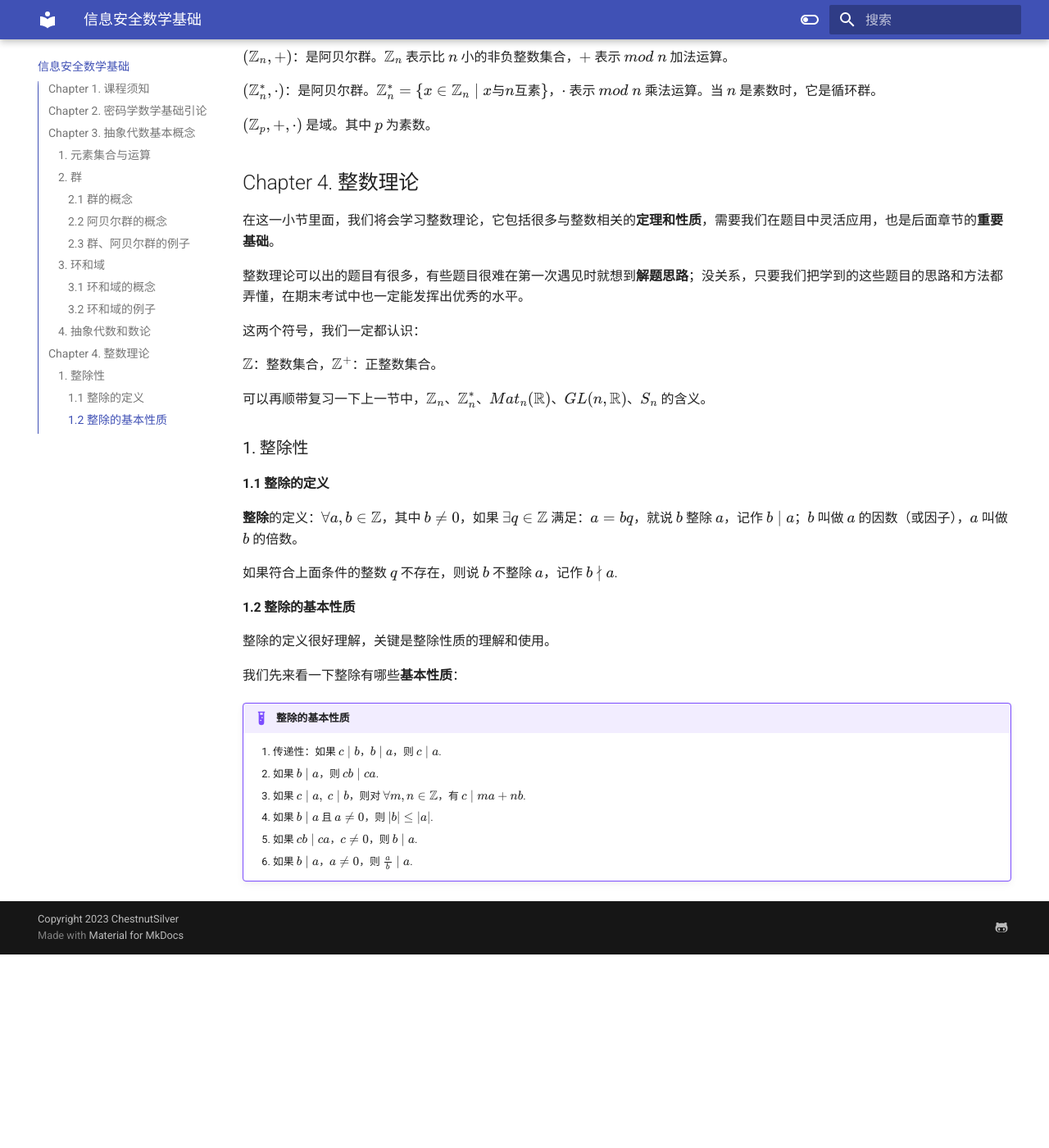
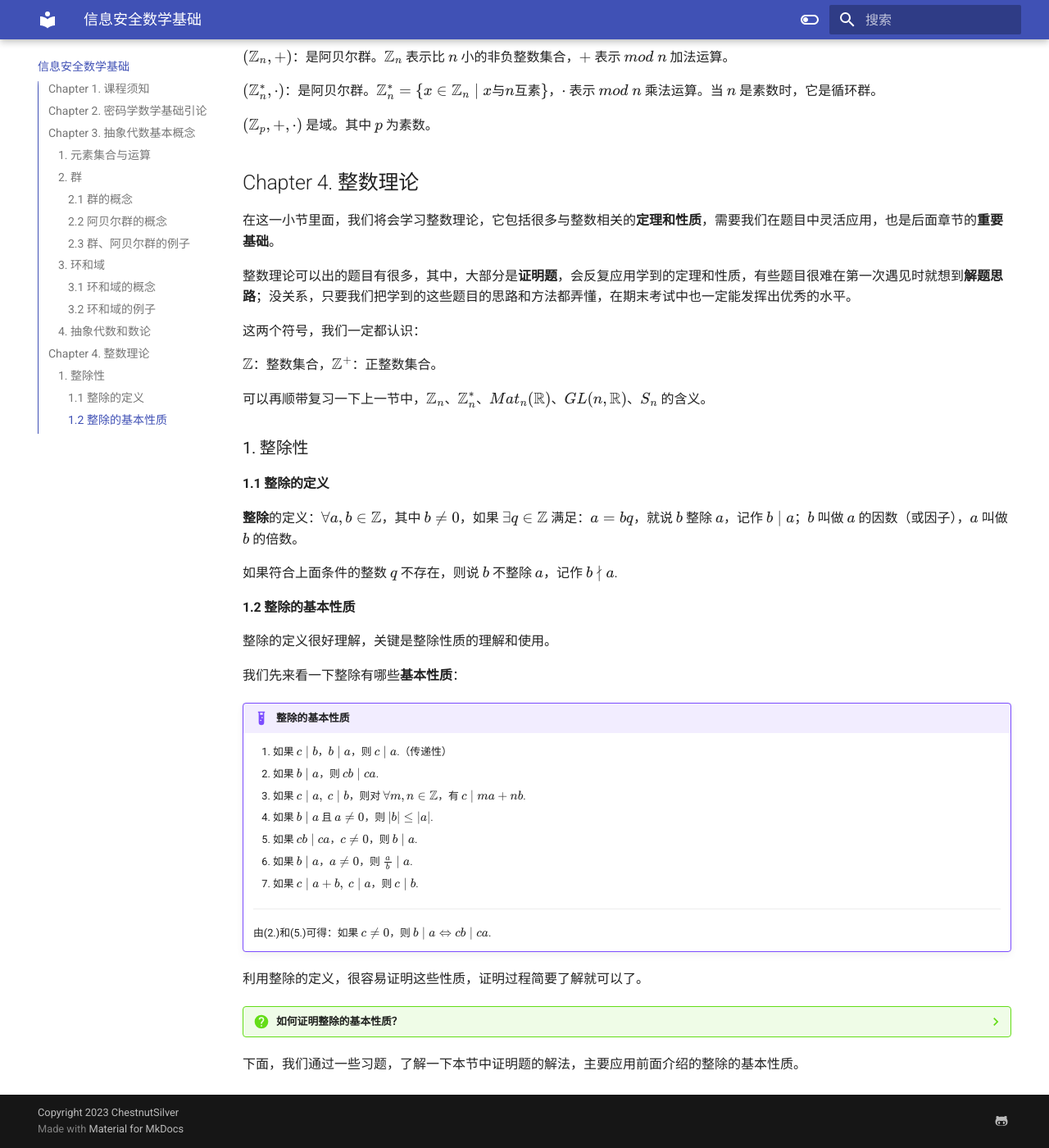
Before and after one commit to ChestnutSilver/TJIS-My-Helloworld, an MkDocs documentation site: the page built from docs/信息安全数学基础.md, in a window 1280 px wide and 1400 px high, scrolled down 4935 px. Shown: the whole window at 82% size. Built offline with MkDocs 1.6.1 and Material for MkDocs 9.7.7, drawn with Linux system fonts in a browser that asks for light colours; before the commit the page ends 6099 px from its top, so only the background shows below that.

Commit message:
Update 信息安全数学基础.md

```diff
--- a/docs/信息安全数学基础.md
+++ b/docs/信息安全数学基础.md
@@ -460,7 +460,7 @@
 
 在这一小节里面，我们将会学习整数理论，它包括很多与整数相关的**定理和性质**，需要我们在题目中灵活应用，也是后面章节的**重要基础**。
 
-整数理论可以出的题目有很多，有些题目很难在第一次遇见时就想到**解题思路**；没关系，只要我们把学到的这些题目的思路和方法都弄懂，在期末考试中也一定能发挥出优秀的水平。
+整数理论可以出的题目有很多，其中，大部分是**证明题**，会反复应用学到的定理和性质，有些题目很难在第一次遇见时就想到**解题思路**；没关系，只要我们把学到的这些题目的思路和方法都弄懂，在期末考试中也一定能发挥出优秀的水平。
 
 这两个符号，我们一定都认识：
 
@@ -484,9 +484,60 @@
 
 !!! example "整除的基本性质"
 
-    1. 传递性：如果 $c\mid b$，$b\mid a$，则 $c\mid a$.
+    1. 如果 $c\mid b$，$b\mid a$，则 $c\mid a$.（传递性）
     2. 如果 $b\mid a$，则 $cb\mid ca$.
     3. 如果 $c\mid a,\ c\mid b$，则对 $\forall m,n\in\Bbb Z$，有 $c\mid ma+nb$.
     4. 如果 $b\mid a$ 且 $a\not=0$，则 $|b|\leq |a|$.
     5. 如果 $cb\mid ca$，$c\not=0$，则 $b\mid a$.
     6. 如果 $b\mid a$，$a\not=0$，则 $\frac{a}{b}\mid a$.
+    7. 如果 $c\mid a+b,\ c\mid a$，则 $c\mid b$.
+    ---
+    由(2.)和(5.)可得：如果 $c\not=0$，则 $b\mid a\Leftrightarrow cb\mid ca$.
+
+利用整除的定义，很容易证明这些性质，证明过程简要了解就可以了。
+
+??? question "如何证明整除的基本性质？"
+
+    === "性质1"
+
+        $c\mid b\Rightarrow b=cq_{1}$
+        $b\mid a\Rightarrow a=bq_{2}$
+        $\therefore a=cq_{1}q_{2}$
+        $c\not=0$
+        $\therefore c\mid a$
+
+    === "性质2"
+
+        $b\mid a\Rightarrow a=bq\Rightarrow ca=cbq$
+        $b\not=0,\ c\not=0\Rightarrow cb\not= 0$
+        $\therefore cb\mid ca$
+
+    === "性质3"
+
+        $c\mid a\Rightarrow a=cq_{1}$
+        $c\mid b\Rightarrow b=cq_{2}$
+        $ma+nb=mcq_{1}+ncq_{2}=c(mq_{1}+nq_{2})$
+        $\therefore c\mid ma+nb$
+
+    === "性质4"
+
+        $b\mid a\Rightarrow a=bq,\ b\not=0,\ q\in\Bbb Z$
+        $a\not=0,\ b\not=0,\ q\in\Bbb Z\Rightarrow q\not=0\Rightarrow |q|\geq 1\Rightarrow \cfrac{|a|}{|b|}\geq 1$
+        $\therefore |b|\leq |a|$
+
+    === "性质5"
+
+        $cb\mid ca,\ c\not=0,\ b\not=0\Rightarrow ca=cbq,\ c\not=0,\ b\not=0\Rightarrow a=bq,\ b\not=0$
+        $\therefore b\mid a$
+
+    === "性质6"
+
+        $b\mid a,\ a\not=0\Rightarrow a=bq\Rightarrow a=(\cfrac{a}{b})b,\ \cfrac{a}{b}\not=0,\ q=\cfrac{a}{b}\in\Bbb Z,\ b\in\Bbb Z$
+        $\therefore \cfrac{a}{b}\mid a$
+
+    === "性质7"
+
+        $c\mid a+b,\ c\mid a\Rightarrow a+b=mc,\ a=nc\Rightarrow b=(m-n)c,\ (m-n)\in\Bbb Z$
+        $\therefore c\mid b$
+
+下面，我们通过一些习题，了解一下本节中证明题的解法，主要应用前面介绍的整除的基本性质。
```
